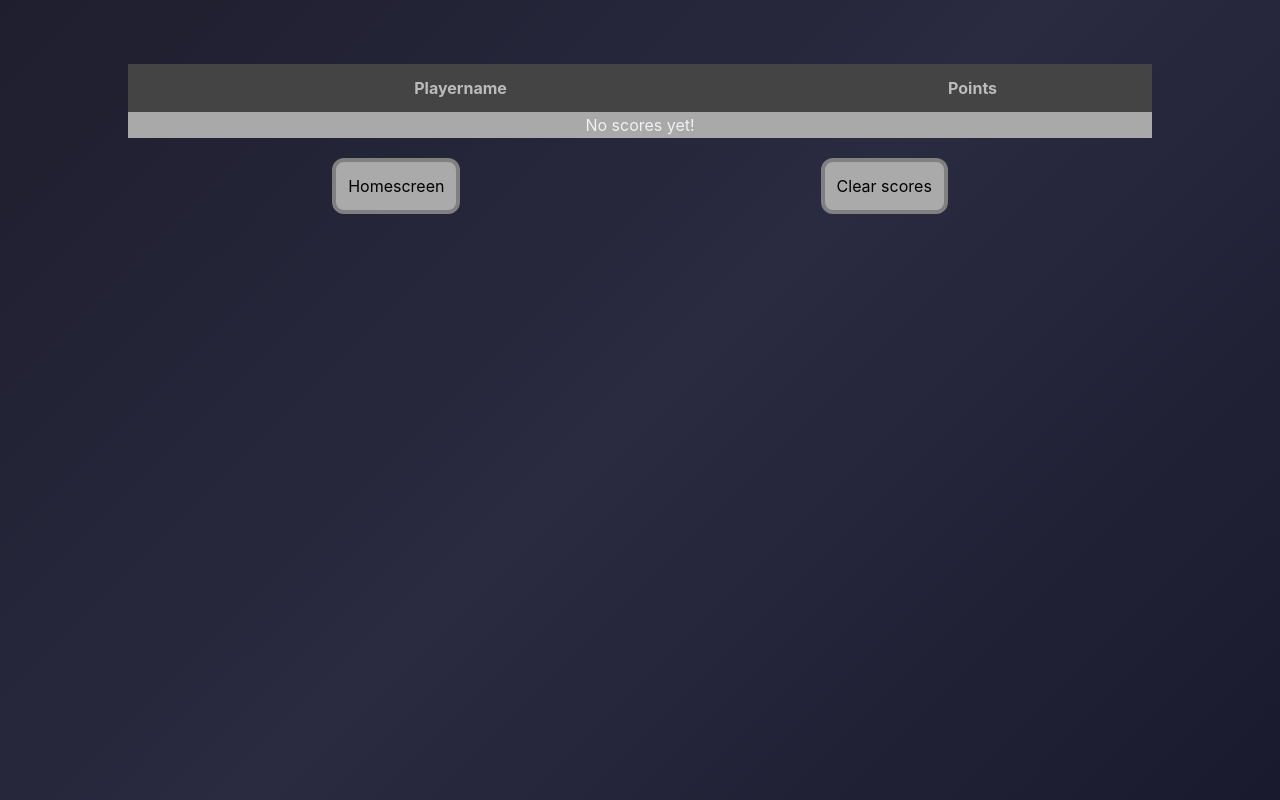
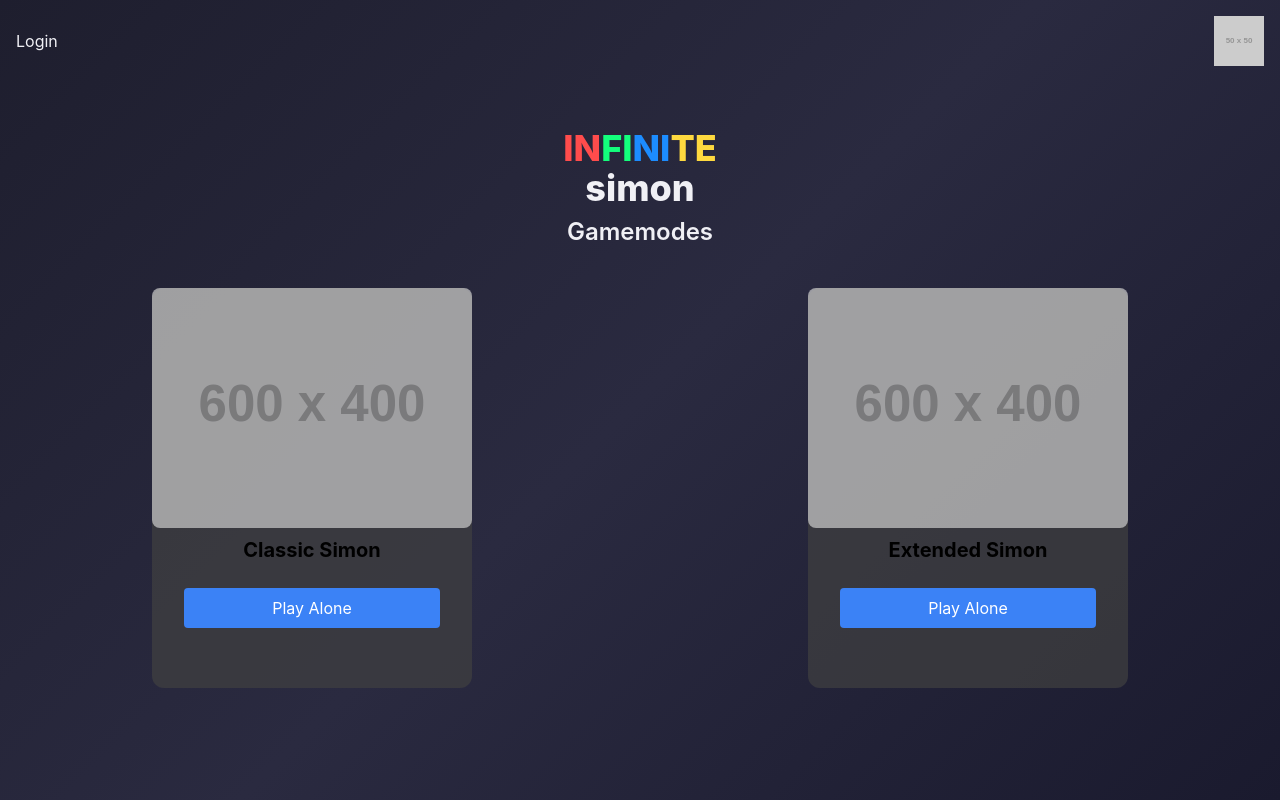
Before and after one commit to GitDevla/infinite-simon, a React (Create React App) app: page /#/ in a window 1280 px wide. Before the commit this address led to /#/score. Built offline with nearby package versions, Linux system fonts and the light colour scheme.

Commit message:
feat: implement authentication context and update components to use context for login/logout functionality

```diff
--- a/src/component/Header.tsx
+++ b/src/component/Header.tsx
@@ -1,10 +1,24 @@
+import {useContext} from "react";
+import {AuthContext} from "../context/AuthContext";
 import UserPill from "./UserPill";
 
 export default function Header() {
+	const authContext = useContext(AuthContext);
+	const loggedIn = authContext.loggedIn;
+
 	return (
 		<header className="w-full p-4 grid grid-cols-2 absolute top-0 left-0">
 			<div className="flex justify-start">
-				<UserPill />
+				{loggedIn && <UserPill />}
+				{loggedIn ? (
+					<button type="button" onClick={() => authContext.logout()}>
+						Logout
+					</button>
+				) : (
+					<button type="button" onClick={() => authContext.login("Guest", "")}>
+						Login
+					</button>
+				)}
 			</div>
 			<div className="flex justify-end">
 				<img src="https://placehold.co/50" alt="Settings" />
--- a/src/component/NavCard.tsx
+++ b/src/component/NavCard.tsx
@@ -1,4 +1,6 @@
+import {useContext} from "react";
 import {Link} from "react-router-dom";
+import {AuthContext} from "../context/AuthContext";
 
 export default function NavCard({
 	lvlId,
@@ -11,6 +13,9 @@ export default function NavCard({
 	description: string;
 	imageUrl: string;
 }) {
+	const authContext = useContext(AuthContext);
+	const loggedIn = authContext.loggedIn;
+
 	return (
 		<div className="bg-[#414141] bg-opacity-70 text-black rounded-xl w-80 aspect-[4/5]">
 			<div>
@@ -33,11 +38,13 @@ export default function NavCard({
 						className="mt-4 inline-block bg-blue-500 text-white px-4 py-2 rounded hover:bg-blue-600 w-[80%] text-center">
 						Play Alone
 					</Link>
-					<Link
-						to={`/game?diff=${lvlId || "classic"}&mode=multi`}
-						className="mt-4 inline-block bg-green-500 text-white px-4 py-2 rounded hover:bg-green-600 w-[80%] text-center">
-						Play with Friends
-					</Link>
+					{loggedIn && (
+						<Link
+							to={`/game?diff=${lvlId || "classic"}&mode=multi`}
+							className="mt-4 inline-block bg-green-500 text-white px-4 py-2 rounded hover:bg-green-600 w-[80%] text-center">
+							Play with Friends
+						</Link>
+					)}
 				</div>
 			</div>
 		</div>
--- a/src/component/UserPill.tsx
+++ b/src/component/UserPill.tsx
@@ -1,9 +1,11 @@
+import {useContext} from "react";
 import {Link} from "react-router-dom";
+import {AuthContext} from "../context/AuthContext";
 
 export default function UserPill() {
-	const userContext = null; // todo
-	const displayName = "Guest";
-	const userImg = "https://placehold.co/400";
+	const userContext = useContext(AuthContext);
+	const displayName = userContext.username || "Uh oh";
+	const userImg = userContext.useravatar || "https://placehold.co/100";
 	return (
 		<Link to="/profile">
 			<div className="flex items-center gap-3 hover:cursor-pointer">
--- /dev/null
+++ b/src/context/AuthContext.ts
@@ -0,0 +1,17 @@
+import {createContext} from "react";
+
+export const AuthContext = createContext<{
+	loggedIn: boolean;
+	username: string | null;
+	useravatar: string | null;
+	token: string | null;
+	login: (username: string, password: string) => Promise<void>;
+	logout: () => void;
+}>({
+	loggedIn: false,
+	username: null,
+	useravatar: null,
+	token: null,
+	login: async () => {},
+	logout: () => {},
+});
--- /dev/null
+++ b/src/context/AuthContextProvider.tsx
@@ -0,0 +1,29 @@
+import {useState} from "react";
+import {AuthContext} from "./AuthContext";
+
+export default function AuthContextProvider({children}: {children: React.ReactNode}) {
+	const [loggedIn, setLoggedIn] = useState(false);
+	const [username, setUsername] = useState<string | null>(null);
+	const [useravatar, setUseravatar] = useState<string | null>(null);
+	const [token, setToken] = useState<string | null>(null);
+
+	const login = async (username: string, password: string) => {
+		// todo
+		setLoggedIn(true);
+		setUsername(username);
+		setUseravatar("https://placehold.co/100");
+		setToken("dummy-token");
+	};
+
+	const logout = () => {
+		setLoggedIn(false);
+		setUsername(null);
+		setToken(null);
+	};
+
+	return (
+		<AuthContext.Provider value={{loggedIn, username, token, login, logout, useravatar}}>
+			{children}
+		</AuthContext.Provider>
+	);
+}
--- a/src/index.tsx
+++ b/src/index.tsx
@@ -1,6 +1,7 @@
 import ReactDOM from "react-dom/client";
 import "./style/index.css";
 import {HashRouter, Route, Routes} from "react-router-dom";
+import AuthContextProvider from "./context/AuthContextProvider";
 import App from "./page/App";
 import GameScreen from "./page/GameScreen";
 import ScoreBoard from "./page/ScoreBoard";
@@ -8,6 +9,7 @@ import reportWebVitals from "./reportWebVitals";
 
 const root = ReactDOM.createRoot(document.getElementById("root") as HTMLElement);
 root.render(
+	<AuthContextProvider>
 		<div className="w-full min-h-screen overflow-x-hidden md:overflow-y-hidden">
 			<HashRouter>
 				<Routes>
@@ -16,7 +18,8 @@ root.render(
 					<Route path="/score" element={<ScoreBoard />} />
 				</Routes>
 			</HashRouter>
-	</div>,
+		</div>
+	</AuthContextProvider>,
 );
 
 // If you want to start measuring performance in your app, pass a function
```
Lines whose indentation alone changed are shown as unchanged.
